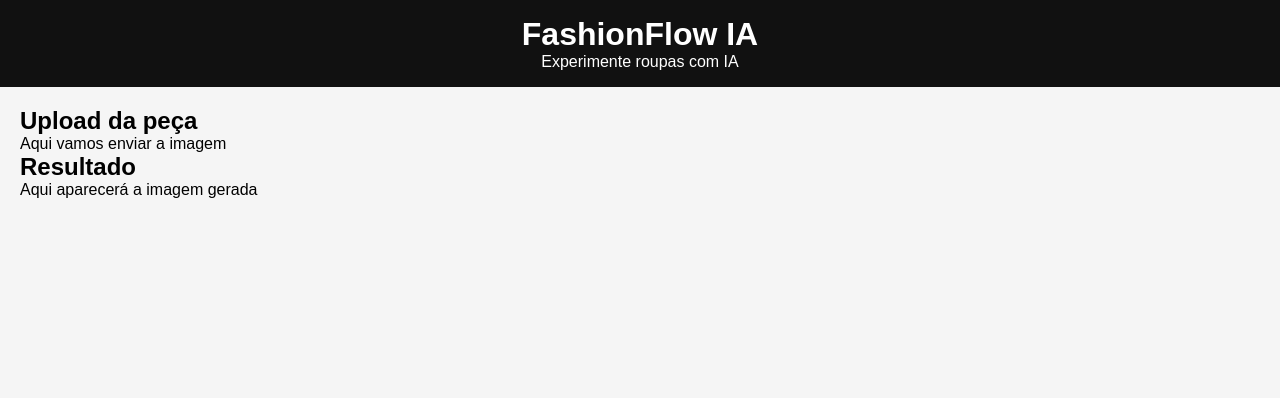
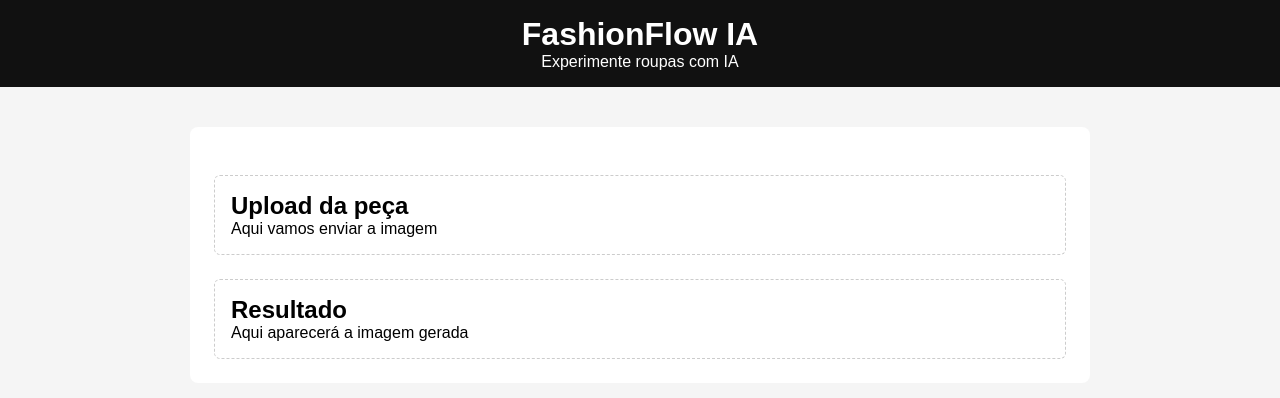
Before and after one commit to alexbastosnasci47-cloud/FashionFlow-ia, a React (Vite) app: page / in a window 1280 px wide. Shown: the top 398 px of the page. Built offline with nearby package versions, Linux system fonts and the light colour scheme.

Commit message:
apply layout styles

```diff
--- a/src/App.jsx
+++ b/src/App.jsx
@@ -5,12 +5,16 @@ function App() {
     <>
       <Header />
 
-      <div style={{ padding: "20px" }}>
-        <h2>Upload da peça</h2>
-        <p>Aqui vamos enviar a imagem</p>
+      <div className="container">
+        <div className="section">
+          <h2>Upload da peça</h2>
+          <p>Aqui vamos enviar a imagem</p>
+        </div>
 
-        <h2>Resultado</h2>
-        <p>Aqui aparecerá a imagem gerada</p>
+        <div className="section">
+          <h2>Resultado</h2>
+          <p>Aqui aparecerá a imagem gerada</p>
+        </div>
       </div>
     </>
   )
```
